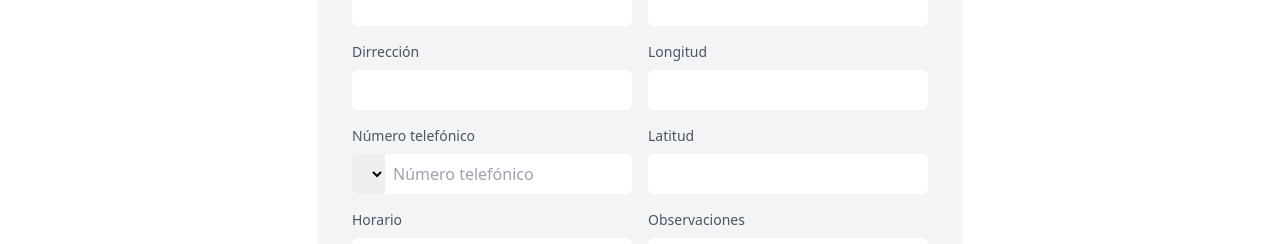
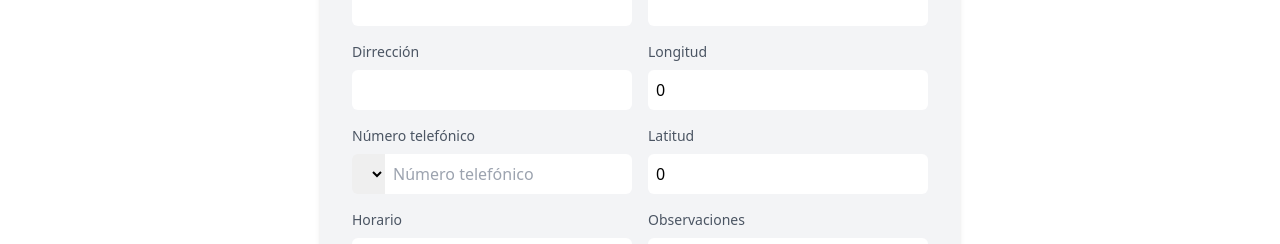
Before and after one commit to MariliLira19/MeddiPrueba, a Nuxt app in the folder medditest/: page /update in a window 1280 px wide. Shown: the part 274-518 px from the top of the page. Built offline with nearby package versions, Linux system fonts and the light colour scheme; no server answers; sample sign-in values are in the browser's storage.

Commit message:
Detalles

```diff
--- a/medditest/pages/lista.vue
+++ b/medditest/pages/lista.vue
@@ -8,7 +8,9 @@
                     <h1 class="text-cyan-800 font-extrabold text-4xl mb-2 ">
                         Listado de Hospitales
                     </h1>
-                    <p class="mt-3 mb-3 font-sans font-light text-xl text-gray-500">Observe el listado de hospitales existentes en México</p>
+                    <p class="mt-3 mb-3 font-sans font-light text-xl text-gray-500">Observe el listado de hospitales existentes en México, para más Información
+                      sobre un hospital de clic a <b>Información</b>
+                    </p>
                     <div class="text-left mt-5 mb-5">
                         <router-link
                           to="/create"
@@ -43,6 +45,21 @@
 
                     </tbody>
                     </table>
+
+                    <paginate
+                      :page-count="pageCount"
+                      :page-range="3"
+                      :margin-pages="1"
+                      :click-handler="goToPage"
+                      :prev-text="'Anterior'"
+                      :next-text="'Siguiente'"
+                      :container-class="'pagination'"
+                      :page-class="'page-item'"
+                      :prev-class="'page-item'"
+                      :next-class="'page-item'"
+                      :disabled-class="'disabled'"
+                    >
+                    </paginate>
                 </div>
         </main>
 
@@ -105,6 +122,7 @@ export default {
   components: {
     Navbar,
     Footer,
+    Nodatos,
   },
 };
 </script>
--- a/medditest/pages/update.vue
+++ b/medditest/pages/update.vue
@@ -16,12 +16,12 @@
 
                   <div class="mb-4">
                     <label for="name" class="block text-gray-600 text-sm font-medium mb-2">Nombre</label>
-                    <input type="text" id="name" v-model="name" class="w-full border-gray-300 rounded-md p-2" required>
+                    <input type="text" id="name" v-model="name" class="w-full border-gray-300 rounded-md p-2" >
                   </div>
 
                   <div class="mb-4">
                     <label for="address" class="block text-gray-600 text-sm font-medium mb-2">Dirrección</label>
-                    <input type="text" id="address" v-model="direccion" class="w-full border-gray-300 rounded-md p-2" required>
+                    <input type="text" id="address" v-model="direccion" class="w-full border-gray-300 rounded-md p-2" >
                   </div>
 
                   <div class="mb-4">
@@ -30,7 +30,6 @@
                       <select v-model="selectedLada" class="w-1/4 border-gray-300 rounded-l-md p-2">
                         <option value="1">+1</option>
                         <option value="52">+52</option>
-                        <!-- Agrega más opciones según sea necesario -->
                       </select>
 
                       <input
@@ -41,14 +40,14 @@
                         placeholder="Número telefónico"
                         maxlength="10"
                         pattern="\d{10}"
-                        required
+
                       />
                     </div>
                   </div>
 
                   <div class="mb-4">
                     <label for="horario" class="block text-gray-600 text-sm font-medium mb-2">Horario</label>
-                    <input type="text" id="horario" v-model="horario" class="w-full border-gray-300 rounded-md p-2" required>
+                    <input type="text" id="horario" v-model="horario" class="w-full border-gray-300 rounded-md p-2" >
                   </div>
 
 
@@ -60,22 +59,22 @@
 
                   <div class="mb-4">
                     <label for="maps" class="block text-gray-600 text-sm font-medium mb-2">Dirección Maps</label>
-                    <input type="text" id="maps" v-model="maps" class="w-full border-gray-300 rounded-md p-2" required>
+                    <input type="text" id="maps" v-model="maps" class="w-full border-gray-300 rounded-md p-2" >
                   </div>
                   <div class="mb-4">
                     <label for="long" class="block text-gray-600 text-sm font-medium mb-2">Longitud</label>
-                    <input type="number" id="long" v-model="long" class="w-full border-gray-300 rounded-md p-2"   required>
+                    <input type="number" id="long" v-model="long" class="w-full border-gray-300 rounded-md p-2"   >
                   </div>
 
                   <div class="mb-4">
                     <label for="lat" class="block text-gray-600 text-sm font-medium mb-2">Latitud</label>
-                    <input type="text" id="lat" v-model="lat" class="w-full border-gray-300 rounded-md p-2" required>
+                    <input type="number" id="lat" v-model="lat" class="w-full border-gray-300 rounded-md p-2" >
                   </div>
 
 
                   <div class="mb-4">
                     <label for="employees" class="block text-gray-600 text-sm font-medium mb-2">Observaciones</label>
-                    <input type="text" id="employees" v-model="observaciones" class="w-full border-gray-300 rounded-md p-2" required>
+                    <input type="text" id="employees" v-model="observaciones" class="w-full border-gray-300 rounded-md p-2" >
                   </div>
                 </div>
               </div>
@@ -115,8 +114,8 @@ export default {
       phoneNumber: '',
       horario: '',
       maps: '',
-      long:'',
-      lat:'',
+      long:0,
+      lat:0,
       observaciones:'',
       hospitals:[],
     };
@@ -148,7 +147,7 @@ export default {
             hospital:{
 
               location: {
-              coordinates: [parseFloat(this.long), parseFloat(this.lat)],
+                coordinates: [parseFloat(this.long), parseFloat(this.lat)],
               },
 
               name: this.name,
@@ -170,7 +169,7 @@ export default {
             this.$router.push({ name: 'Info' });
           }, 2000);
         } else {
-          // Manejar el caso en el que el token no esté presente (por ejemplo, redirigir a la página de inicio de sesión)
+          // Manejar el caso en el que el token no esté presente (Redirigir a la página de inicio de sesión)
           this.$router.push({ name: 'Login' });
         }
       } catch (error) {
@@ -199,6 +198,7 @@ export default {
           // Obtener el ID del hospital desde la ruta
           const hospitalId = this.$route.query.id;
 
+          console.log(response.data.data.data);
           // Filtrar la lista de hospitales para incluir solo el que tiene el ID correspondiente
           this.hospitals = response.data.data.data.filter(hospital => hospital._id === hospitalId);
 
```
